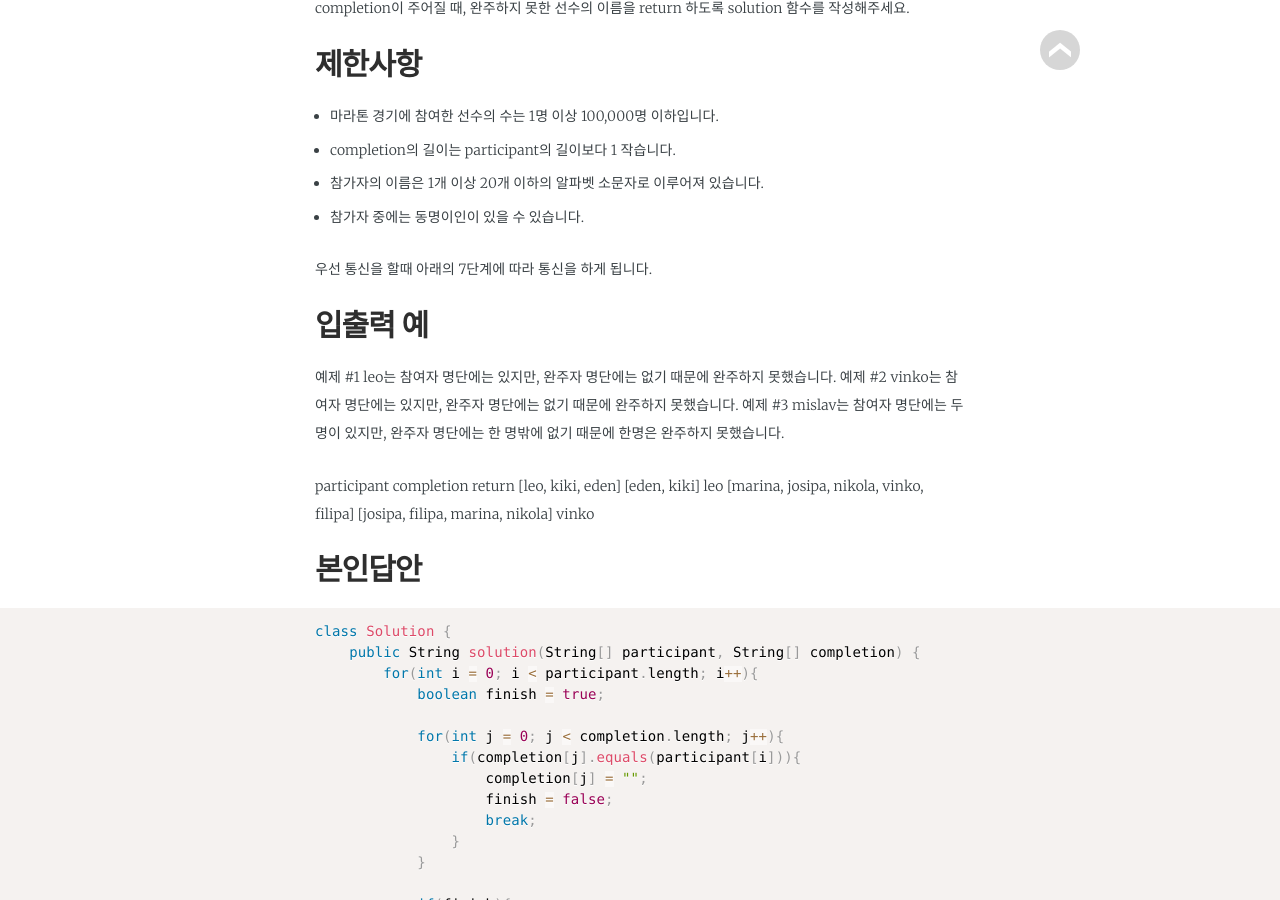
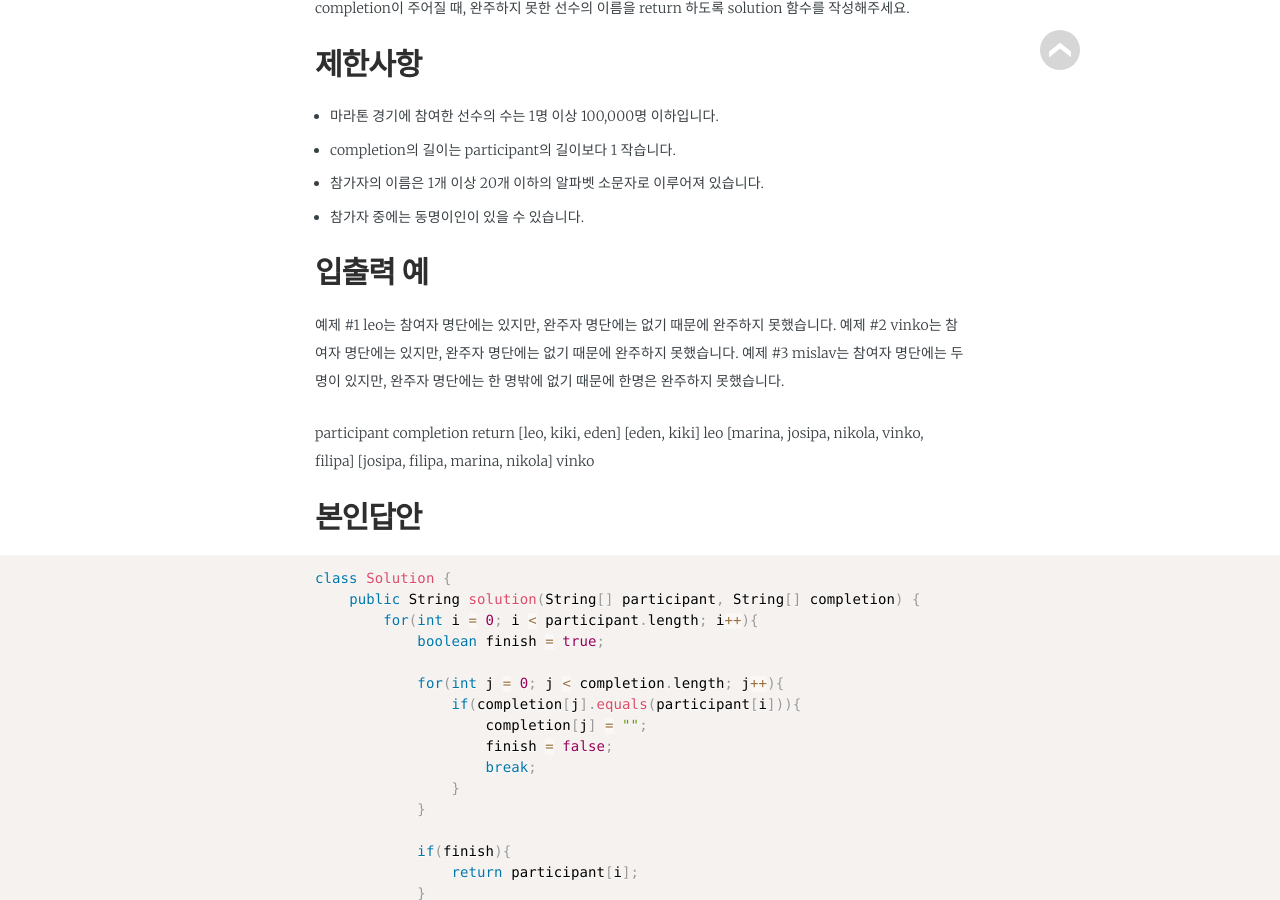
Before and after one commit to jwillmer/jekyllDecent, a Jekyll site: the page built from _posts/2019-02-12-algorithm-hash-1.md, in a window 1280 px wide and 900 px high, scrolled down 665 px. Built offline with Jekyll 4.4.1, drawn with Linux system fonts in a browser that asks for light colours; some web fonts are replaced.

Commit message:
Update 2019-02-12-algorithm-hash-1.md

```diff
--- a/_posts/2019-02-12-algorithm-hash-1.md
+++ b/_posts/2019-02-12-algorithm-hash-1.md
@@ -25,8 +25,6 @@ math:		   false
  - completion의 길이는 participant의 길이보다 1 작습니다.
  - 참가자의 이름은 1개 이상 20개 이하의 알파벳 소문자로 이루어져 있습니다.
  - 참가자 중에는 동명이인이 있을 수 있습니다.
-
-우선 통신을 할때 아래의 7단계에 따라 통신을 하게 됩니다.
 
 
 ## 입출력 예
```
